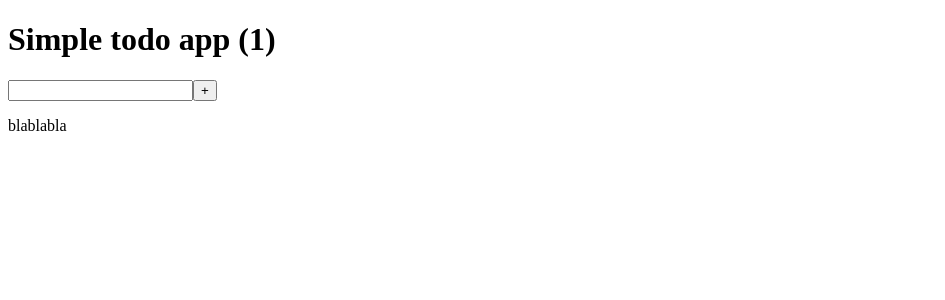
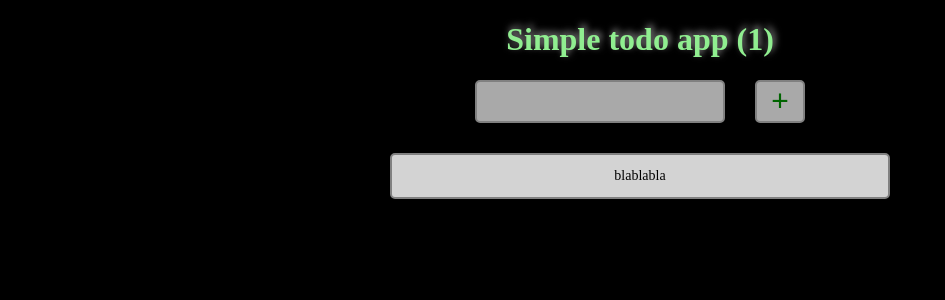
Before and after one commit to alxisk/todo-app, a React app: page / in a window 1280 px wide. Shown: the top 300 px of the page, without its empty margins (0-945 px from the left). Built offline with nearby package versions, Linux system fonts and the light colour scheme; the HTML template or start-up script is replaced by a standard one.

Commit message:
add styles

```diff
--- a/src/components/App.js
+++ b/src/components/App.js
@@ -30,10 +30,12 @@ class App extends React.Component {
 
   render() {
     return (
-      <div>
-        <AppTitle title={`Simple todo app (${this.state.entries.length})`} />
-        <InputForm onsubmit={this.handleSubmit} />
-        <TodoList entries={this.state.entries} />
+      <div className="app">
+        <div className="center-wrap app__center-wrap">
+          <AppTitle title={`Simple todo app (${this.state.entries.length})`} />
+          <InputForm onsubmit={this.handleSubmit} />
+          <TodoList entries={this.state.entries} />
+        </div>
       </div>
     );
   }
--- a/src/components/AppTitle.js
+++ b/src/components/AppTitle.js
@@ -3,7 +3,7 @@ import PropTypes from 'prop-types';
 
 export default function AppTitle(props) {
   return (
-    <h1>{props.title}</h1>
+    <h1 className="app__title">{props.title}</h1>
   );
 }
 
--- a/src/components/InputForm.js
+++ b/src/components/InputForm.js
@@ -3,9 +3,9 @@ import PropTypes from 'prop-types';
 
 export default function InputForm(props) {
   return (
-    <form className="InputForm" onSubmit={props.onsubmit}>
+    <form className="input-form" onSubmit={props.onsubmit}>
       <input type="text" name="entry" />
-      <button>+</button>
+      <button className="btn input-form__btn">+</button>
     </form>
   );
 }
--- a/src/components/ListItem.js
+++ b/src/components/ListItem.js
@@ -3,9 +3,9 @@ import PropTypes from 'prop-types';
 
 export default function ListItem(props) {
   return (
-    <div>
+    <li className="todo-list__list-item">
       <p>{props.text}</p>
-    </div>
+    </li>
   );
 }
 
--- a/src/components/TodoList.js
+++ b/src/components/TodoList.js
@@ -4,9 +4,11 @@ import ListItem from './ListItem';
 
 export default function TodoList(props) {
   return (
-    <div>
-      {props.entries.map(entry =>
-        <ListItem key={entry.id} text={entry.text} />)}
+    <div className="todo-list">
+      <ul className="todo-list__list">
+        {props.entries.map(entry =>
+          <ListItem key={entry.id} text={entry.text} />)}
+      </ul>
     </div>
   );
 }
--- a/src/index.js
+++ b/src/index.js
@@ -1,6 +1,7 @@
 import React from 'react';
 import ReactDOM from 'react-dom';
 import App from './components/App';
+import './style.scss';
 
 ReactDOM.render(
   <App />,
--- /dev/null
+++ b/src/style.scss
@@ -0,0 +1,4 @@
+@import 'styles/general';
+@import 'styles/app';
+@import 'styles/input-form';
+@import 'styles/todo-list';
--- /dev/null
+++ b/src/styles/app.scss
@@ -0,0 +1,9 @@
+.app {
+  &__center-wrap {
+    text-align: center;
+  }
+
+  &__title {
+    text-shadow: 2px -3px 7px rgba(255, 255, 255, .6);
+  }
+}
--- /dev/null
+++ b/src/styles/general.scss
@@ -0,0 +1,34 @@
+html, body {
+  margin: 0;
+  padding: 0;
+}
+
+html {
+  box-sizing: border-box;
+}
+
+*, *:before, *:after {
+  box-sizing: inherit;
+}
+
+body {
+  background: black;
+  color: lightgreen;
+}
+
+a {
+  text-decoration: none;
+  color: inherit;
+}
+
+.center-wrap {
+  padding: 0 15px;
+  margin: 0 auto;
+  max-width: 1200px;
+}
+
+.btn {
+  border: 2px solid grey;
+  border-radius: 5px;
+  outline: none;
+}
--- /dev/null
+++ b/src/styles/input-form.scss
@@ -0,0 +1,41 @@
+.input-form {
+  display: flex;
+  justify-content: center;
+  margin-bottom: 30px;
+
+  & input[name="entry"] {
+    flex: 0 1 auto;
+    margin-right: 30px;
+    padding: 10px 15px;
+    width: 250px;
+    font-family: 'verdana', sans-serif;
+    font-size: 16px;
+    line-height: 16px;
+    border: 2px solid grey;
+    border-radius: 5px;
+    background: darkgrey;
+    outline: none;
+
+    &:focus {
+      background: lightgrey;
+      box-shadow: 0 0 10px rgba(255, 255, 255, .7);
+    }
+  }
+
+  &__btn {
+    flex: 0 1 auto;
+    width: 50px;
+    font-size: 30px;
+    line-height: 30px;
+    color: darkgreen;
+    background: darkgrey;
+
+    &:hover {
+      box-shadow: 0 0 15px rgba(255, 255, 255, .7);
+    }
+
+    &:active {
+      box-shadow: 0 0 10px rgba(255, 255, 255, .6);
+    }
+  }
+}
--- /dev/null
+++ b/src/styles/todo-list.scss
@@ -0,0 +1,20 @@
+.todo-list {
+  &__list {
+    padding: 0;
+    margin: 0;
+    list-style: none;
+  }
+
+  &__list-item {
+    margin: 0 auto;
+    margin-bottom: 5px;
+    padding: 0 10px;
+    width: 500px;
+    font-size: 14px;
+    line-height: 14px;
+    border: 2px solid grey;
+    border-radius: 5px;
+    color: black;
+    background: lightgrey;
+  }
+}
```
